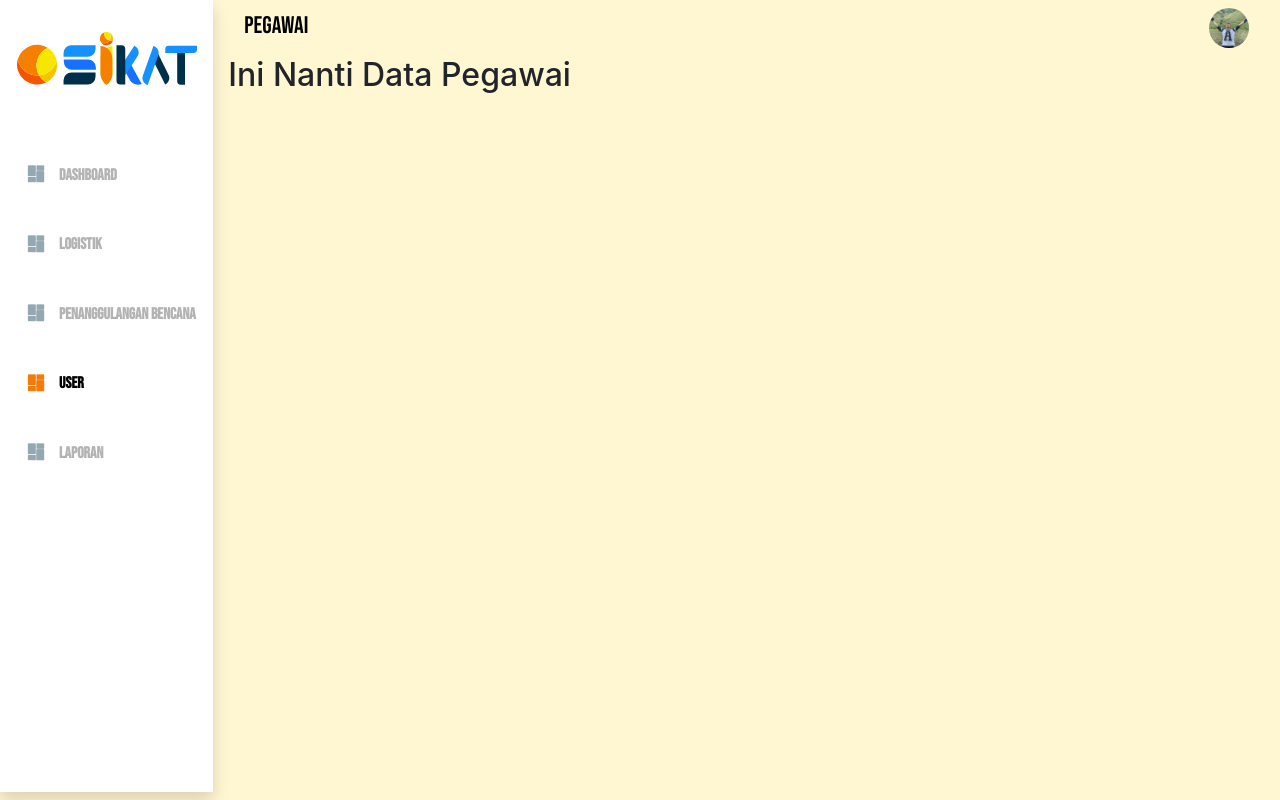
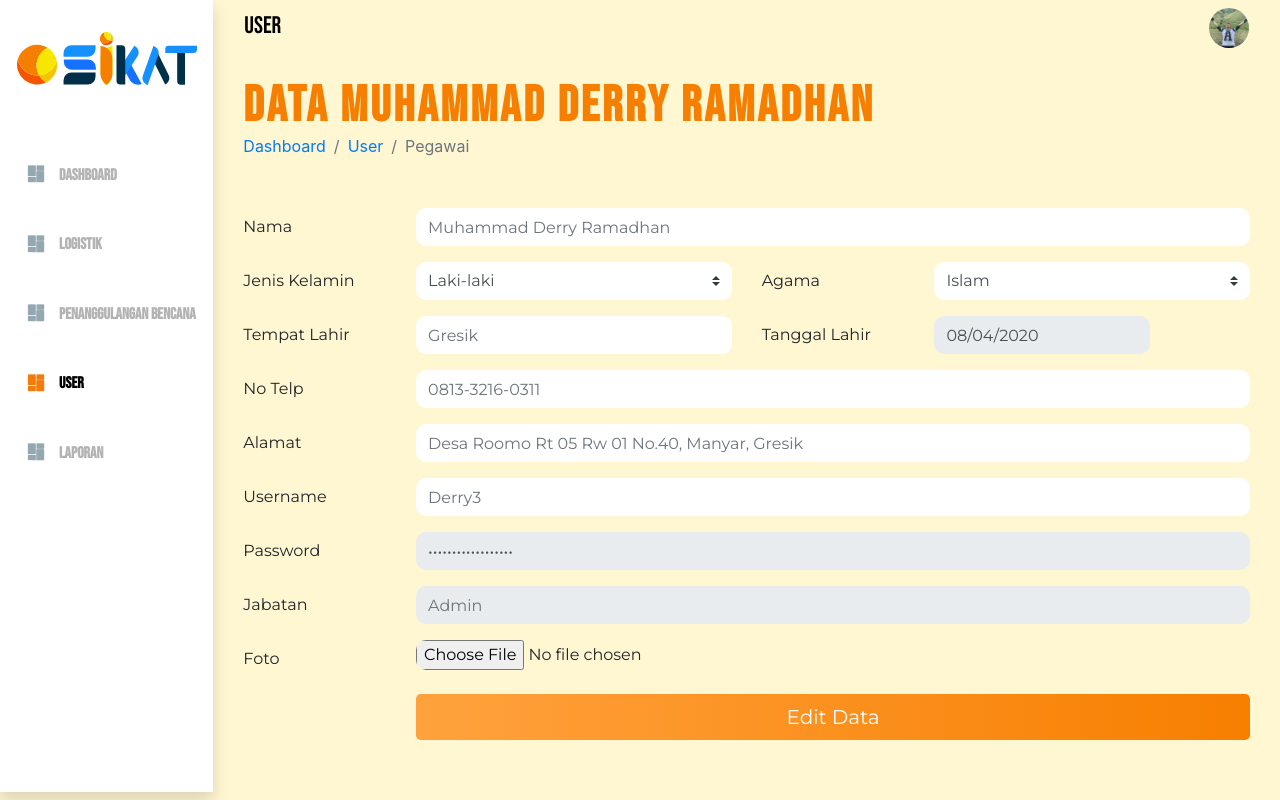
Before and after one commit to Elkaedah/sikat-design, a React (Create React App) app: page /Pegawai in a window 1280 px wide. Built offline with nearby package versions, Linux system fonts and the light colour scheme.

Commit message:
Pegawai Form

```diff
--- a/src/App.js
+++ b/src/App.js
@@ -15,168 +15,176 @@ import DataSupplier from "./component/dataSupplier";
 import AddDataSupplier from "./component/addDataSupplier";
 import EditDataSupplier from "./component/editDataSupplier";
 
+import User from "./component/user";
+
 import { Row, Container, Col, Nav } from "react-bootstrap";
-import {
-  BrowserRouter as Router,
-  Switch,
-  Route,
-  Link,
-  useRouteMatch,
-} from "react-router-dom";
+import { BrowserRouter as Router, Switch, Route, Link, useRouteMatch } from "react-router-dom";
 
-const routes = [
-  {
+
+const routes = [{
         path: "/",
         exact: true,
-    main: () => <Dashboard />,
-    title: () => <div> Dashboard </div>,
+        main: () => < Dashboard / > ,
+        title: () => < div > Dashboard < /div>,
     },
     {
         path: "/Logistik",
-    sidebar: () => <div> bubblegum! </div>,
-    main: () => <Logistik />,
-    title: () => <div> Logistik </div>,
+        main: () => < Logistik / > ,
+        title: () => < div > Logistik < /div>,
     },
     {
         path: "/Bencana",
-    sidebar: () => <div> shoelaces! </div>,
-    main: () => <h2> Ini Nanti Bencana Alam </h2>,
-    title: () => <div> Bencana Alam </div>,
+        main: () => < h2 > Ini Nanti Bencana Alam < /h2>,
+        title: () => < div > Bencana Alam < /div>,
     },
     {
         path: "/Penanggulangan",
-    sidebar: () => <h2> asdsa </h2>,
-    main: () => <h2> Ini Nanti Data Penangulangan </h2>,
-    title: () => <div> Penanggulangan Bencana </div>,
+        main: () => < h2 > Ini Nanti Data Penangulangan < /h2>,
+        title: () => < div > Penanggulangan Bencana < /div>,
     },
     {
         path: "/DataSupplier",
-    sidebar: () => <div> bubblegum! </div>,
-    main: () => <DataSupplier />,
-    title: () => <div> Logistik </div>,
+        main: () => < DataSupplier / > ,
+        title: () => < div > Logistik < /div>,
     },
     {
         path: "/AddDataLogistik",
-    sidebar: () => <div> bubblegum! </div>,
-    main: () => <AddDataLogistik />,
-    title: () => <div> Logistik </div>,
+        main: () => < AddDataLogistik / > ,
+        title: () => < div > Logistik < /div>,
     },
     {
         path: "/EditDataLogistik",
-    sidebar: () => <div> bubblegum! </div>,
-    main: () => <EditDataLogistik />,
-    title: () => <div> Logistik </div>,
+
+        main: () => < EditDataLogistik / > ,
+        title: () => < div > Logistik < /div>,
     },
     {
         path: "/EditDataSupplier",
-    sidebar: () => <div> bubblegum! </div>,
-    main: () => <EditDataSupplier />,
-    title: () => <div> Logistik </div>,
+
+        main: () => < EditDataSupplier / > ,
+        title: () => < div > Logistik < /div>,
     },
     {
         path: "/AddDataSupplier",
-    sidebar: () => <div> bubblegum! </div>,
-    main: () => <AddDataSupplier />,
-    title: () => <div> Logistik </div>,
+
+        main: () => < AddDataSupplier / > ,
+        title: () => < div > Logistik < /div>,
     },
     {
         path: "/DataLogistik",
-    sidebar: () => <div> bubblegum! </div>,
-    main: () => <DataLogistik />,
-    title: () => <div> Logistik </div>,
+
+        main: () => < DataLogistik / > ,
+        title: () => < div > Logistik < /div>,
     },
     {
         path: "/Pegawai",
-    sidebar: () => <h2> asdsa </h2>,
-    main: () => <h2> Ini Nanti Data Pegawai </h2>,
-    title: () => <div> Pegawai </div>,
+        main: () => < User / > ,
+        title: () => < div > User < /div>,
     },
     {
         path: "/Relawan",
-    sidebar: () => <h2> asdsa </h2>,
-    main: () => <h2> Ini Nanti Data Relawan </h2>,
-    title: () => <div> Relawan </div>,
+        main: () => < h2 > Ini Nanti Data Relawan < /h2>,
+        title: () => < div > Relawan < /div>,
     },
     {
         path: "/Laporan",
-    sidebar: () => <h2> asdsa </h2>,
-    main: () => <h2> Ini Nanti Data Laporan </h2>,
-    title: () => <div> Laporan </div>,
+        main: () => < h2 > Ini Nanti Data Laporan < /h2>,
+        title: () => < div > Laporan < /div>,
     },
 ];
 
 export default function App() {
-  return (
-    <Router>
-      <Container fluid>
-        <Row>
-          <Col className="col-md-2 bg-white position-sticky shadow">
-            <Sidebar />
-          </Col>{" "}
-          <Col className="col-md-10">
-            <Navbar> </Navbar>{" "}
-            <Switch>
-              {" "}
-              {routes.map((route, index) => (
-                <Route
-                  key={index}
-                  path={route.path}
-                  exact={route.exact}
-                  children={<route.main />}
+    return ( <
+        Router >
+        <
+        Container fluid >
+        <
+        Row >
+        <
+        Col className = "col-md-2 bg-white position-sticky shadow" >
+        <
+        Sidebar / >
+        <
+        /Col> <
+        Col className = "col-md-10" >
+        <
+        Navbar > < /Navbar> <
+        Switch > {
+            routes.map((route, index) => ( <
+                Route key = { index }
+                path = { route.path }
+                exact = { route.exact }
+                children = { < route.main / > }
                 />
-              ))}{" "}
-            </Switch>{" "}
-          </Col>{" "}
-        </Row>{" "}
-      </Container>{" "}
-    </Router>
+            ))
+        } <
+        /Switch> <
+        /Col> <
+        /Row> <
+        /Container> <
+        /Router>
     );
 }
 
 function Dashboard() {
-  return (
-    <div className="main">
-      <Welcome> </Welcome> <Chart />
-      <Row>
-        <Col md={9}>
-          <Chart />
-        </Col>{" "}
-        <Col md={3}>
-          <Chart2 />
-        </Col>{" "}
-      </Row>{" "}
-      <Chart />
-    </div>
+    return ( <
+        div className = "main" >
+        <
+        Welcome > < /Welcome> <
+        Chart / >
+        <
+        Row >
+        <
+        Col md = { 9 } >
+        <
+        Chart / >
+        <
+        /Col> <
+        Col md = { 3 } >
+        <
+        Chart2 / >
+        <
+        /Col> <
+        /Row> <
+        Chart / >
+        <
+        /div>
     );
 }
 
 function Navbar() {
-  return (
-    <Nav
-      className="justify-content-between"
-      activeKey="/home"
-      onSelect={(selectedKey) => alert(`selected ${selectedKey}`)}
-    >
-      <Nav.Item>
-        <Nav.Link className="judul" href="">
-          <Switch>
-            {" "}
-            {routes.map((route, index) => (
-              <Route
-                key={index}
-                path={route.path}
-                exact={route.exact}
-                children={<route.title />}
+    return ( <
+        Nav className = "justify-content-between"
+        activeKey = "/home"
+        onSelect = {
+            (selectedKey) => alert(`selected ${selectedKey}`) } >
+        <
+        Nav.Item >
+        <
+        Nav.Link className = "judul"
+        href = "" >
+        <
+        Switch > {
+            routes.map((route, index) => ( <
+                Route key = { index }
+                path = { route.path }
+                exact = { route.exact }
+                children = { < route.title / > }
                 />
-            ))}{" "}
-          </Switch>{" "}
-        </Nav.Link>{" "}
-      </Nav.Item>{" "}
-      <Nav.Item>
-        <Nav.Link eventKey="link-1">
-          <img className="profile-icon" src={profile} />{" "}
-        </Nav.Link>{" "}
-      </Nav.Item>{" "}
-    </Nav>
+            ))
+        } <
+        /Switch> <
+        /Nav.Link> <
+        /Nav.Item> <
+        Nav.Item >
+        <
+        Nav.Link eventKey = "link-1" >
+        <
+        img className = "profile-icon"
+        src = { profile }
+        /> <
+        /Nav.Link> <
+        /Nav.Item> <
+        /Nav>
     );
 }
--- /dev/null
+++ b/src/component/user.jsx
@@ -0,0 +1,224 @@
+import React from "react";
+import "./style/index.scss";
+import profile from "./img/profile-exam.jpg";
+import {Container, Row, Nav, Form,Col,Button} from "react-bootstrap";
+import {Link} from "react-router-dom";
+import DatePicker from "react-datepicker";
+import "react-datepicker/dist/react-datepicker.css";
+
+function getList() {
+  return new Promise(function (resolve) {
+    setTimeout(() => resolve([1, 2, 3]), 1000);
+  });
+}
+
+export default class User extends React.Component {
+  state = {
+    startDate: new Date(),
+    isLoading: false,
+    show: false,
+    list: [],
+  };
+
+  handleChange = (date) => {
+    this.setState({
+      startDate: date,
+    });
+  };
+
+  onSubmit = (event) => {
+    this.setState({ isLoading: true });
+    getList().then((list) => {
+      this.setState({
+        isLoading: false,
+        list,
+        show: false,
+      });
+    });
+  };
+  render() {
+    const user = {
+      nama: "Muhammad Derry Ramadhan",
+      kelamin: "Laki-laki",
+      agama: 0,
+      TempatLahir: "Gresik",
+      Tanggal: "20 Desember 1999",
+      Nomer: "0813-3216-0311",
+      Alamat: "Desa Roomo Rt 05 Rw 01 No.40, Manyar, Gresik",
+      Username: "Derry3",
+      Password: "IniBukanPasswordku",
+      Role: "Admin",
+      foto: profile,
+    };
+
+    return (
+      <Container fluid>
+        <div className="addDataLogistik">
+          <h1 className="dataTitle">Data Muhammad Derry Ramadhan</h1>
+          <Nav aria-label="breadcrumb">
+            <ol class="breadcrumb">
+              <li class="breadcrumb-item">
+                <Link to="/">Dashboard</Link>
+              </li>
+              <li class="breadcrumb-item">
+                <Link to="/User">User</Link>
+              </li>
+              <li class="breadcrumb-item active" aria-current="page">
+                Pegawai
+              </li>
+            </ol>
+          </Nav>
+          <Form>
+            {/* nama */}
+            <Form.Group as={Row} controlId="formHorizontalEmail">
+              <Form.Label column sm={2}>
+                Nama
+              </Form.Label>
+              <Col sm={10}>
+                <Form.Control placeholder={user.nama} />
+              </Col>
+            </Form.Group>
+            {/* Jenis Kelamin dan Agama */}
+            <Form.Group as={Row} controlId="formHorizontalEmail">
+              <Form.Label column sm={2}>
+                Jenis Kelamin
+              </Form.Label>
+              <Col sm={4}>
+                <Form.Control
+                  as="select"
+                  className="mr-sm-2"
+                  id="SelectKelamin"
+                  custom
+                >
+                  <option value="0">Laki-laki</option>
+                  <option value="1">Perempuan</option>
+                </Form.Control>
+              </Col>
+              <Form.Label column sm={2}>
+                Agama
+              </Form.Label>
+              <Col sm={4}>
+                <Form.Control
+                  as="select"
+                  className="mr-sm-2"
+                  id="inlineFormCustomSelect"
+                  custom
+                >
+                  <option value="0">Islam</option>
+                  <option value="1">Kristen</option>
+                  <option value="2">Hindu</option>
+                  <option value="3">Budha</option>
+                  <option value="4">Katolik</option>
+                  <option value="5">Konghuchu</option>
+                </Form.Control>
+              </Col>
+            </Form.Group>
+            {/* Tempat, Tanggal Lahir */}
+            <Form.Group as={Row} controlId="formHorizontalEmail">
+              <Form.Label column sm={2}>
+                Tempat Lahir
+              </Form.Label>
+              <Col sm={4}>
+                <Form.Control placeholder={user.TempatLahir} />
+              </Col>
+              <Form.Label column sm={2}>
+                Tanggal Lahir
+              </Form.Label>
+              <Col sm={4}>
+                <Form.Control as={DatePicker}
+                  selected={this.state.startDate}
+                  onChange={this.handleChange}
+                disabled/>
+              </Col>
+            </Form.Group>
+            {/* Nomer Telephone */}
+            <Form.Group as={Row} controlId="formHorizontalEmail">
+              <Form.Label column sm={2}>
+                No Telp
+              </Form.Label>
+              <Col sm={10}>
+                <Form.Control placeholder={user.Nomer} />
+              </Col>
+            </Form.Group>
+            {/* alamat */}
+            <Form.Group as={Row} controlId="formHorizontalEmail">
+              <Form.Label column sm={2}>
+                Alamat
+              </Form.Label>
+              <Col sm={10}>
+                <Form.Control placeholder={user.Alamat} />
+              </Col>
+            </Form.Group>
+            {/* Username */}
+            <Form.Group as={Row} controlId="formHorizontalEmail">
+              <Form.Label column sm={2}>
+                Username
+              </Form.Label>
+              <Col sm={10}>
+                <Form.Control placeholder={user.Username} />
+              </Col>
+            </Form.Group>
+            {/* Password */}
+            <Form.Group as={Row} controlId="formHorizontalEmail">
+              <Form.Label column sm={2}>
+                Password
+              </Form.Label>
+              <Col sm={10}>
+                <Form.Control type="password" value={user.Password} disabled />
+              </Col>
+            </Form.Group>
+            {/* Role */}
+            <Form.Group as={Row} controlId="formHorizontalEmail">
+              <Form.Label column sm={2}>
+                Jabatan
+              </Form.Label>
+              <Col sm={10}>
+                <Form.Control placeholder={user.Role} disabled />
+              </Col>
+            </Form.Group>
+            {/* File */}
+            <Form.Group as={Row} controlId="formHorizontalEmail">
+              <Form.Label column sm={2}>
+                Foto
+              </Form.Label>
+              <Col sm={10}>
+                <Form.File
+                  className="position-relative"
+                  required
+                  name="file"
+                  //   value={user.foto}
+                  id="validationFormik107"
+                  feedbackTooltip
+                />
+              </Col>
+            </Form.Group>
+            {/* Button */}
+            <Form.Group as={Row} controlId="formHorizontalEmail">
+              <Form.Label column sm={2}></Form.Label>
+              <Col sm={10}>
+                <Button
+                  type="submit"
+                  size="lg"
+                  onClick={this.onSubmit}
+                  disabled={this.state.isLoading}
+                  block
+                  style={{
+                    background:
+                      "linear-gradient(to Left, rgb(247, 127, 0), #ffa23d)",
+                    border: "none",
+                  }}
+                >
+                  {this.state.isLoading ? "Loading..." : "Edit Data"}
+                </Button>
+              </Col>
+            </Form.Group>
+          </Form>
+        </div>
+      </Container>
+    );
+  }
+}
+
+function simulateNetworkRequest() {
+  return new Promise((resolve) => setTimeout(resolve, 2000));
+}
```
Lines whose indentation alone changed are shown as unchanged.
